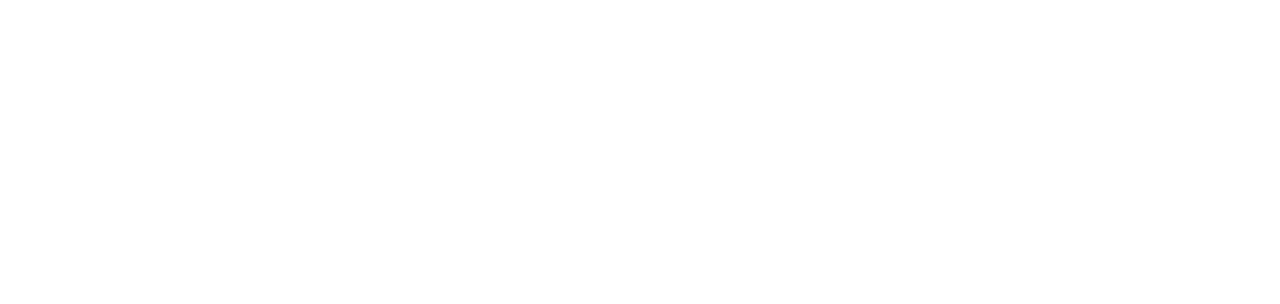
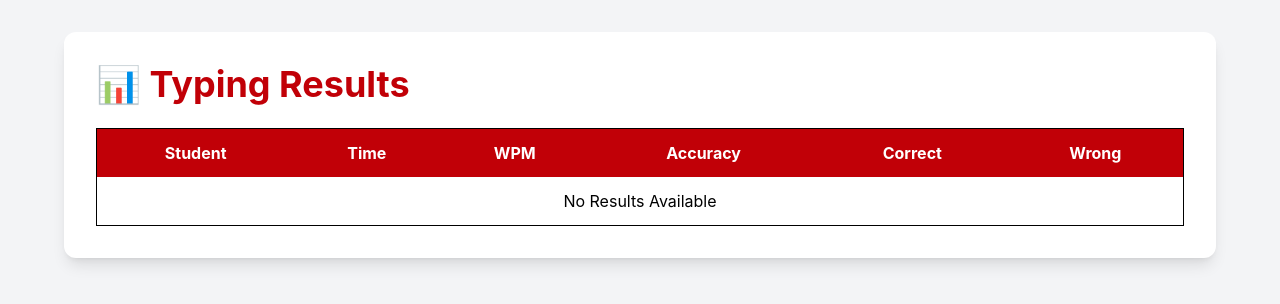
Before and after one commit to hardiksrivastava842-sketch/generation-next-foundation, a React (Vite) app: page /typing-results in a window 1280 px wide. Before the commit this address had no page. Shown: the top 304 px of the page. Built offline with nearby package versions, Linux system fonts and the light colour scheme.

Commit message:
Version 2.1 - Added Typing Results page and Dashboard updates

```diff
--- a/src/App.jsx
+++ b/src/App.jsx
@@ -8,6 +8,7 @@
 import StudentDetails from "./pages/StudentDetails";
 import SearchStudent from "./pages/SearchStudent";
 import TypingCourse from "./pages/TypingCourse";
+import TypingResults from "./pages/TypingResults";
 
 function App() {
   return (
@@ -34,7 +35,11 @@
       {/* Search Student */}
       <Route path="/search-student" element={<SearchStudent />} />
 
+      {/* Typing Course */}
       <Route path="/typing-course" element={<TypingCourse />} />
+
+     {/* Typing Results */}
+      <Route path="/typing-results" element={<TypingResults />} />
 
 
 
--- a/src/pages/Dashboard.jsx
+++ b/src/pages/Dashboard.jsx
@@ -121,11 +121,15 @@
               ⌨️ Typing Course
             </button>
            </Link>
-          <button
-
+          <button>
+           <Link to="/typing-results">
+           <button className="bg-indigo-600 hover:bg-indigo-700 text-white px-6 py-3 rounded-lg font-semibold transition">
+           📊 Typing Results
+           </button>
+           </Link>
             onClick={handleLogout}
             className="bg-red-600 hover:bg-red-700 text-white px-6 py-3 rounded-lg font-semibold transition"
-          >
+
             🚪 Logout
           </button>
 
--- /dev/null
+++ b/src/pages/TypingResults.jsx
@@ -0,0 +1,38 @@
+function TypingResults() {
+  return (
+    <div className="min-h-screen bg-gray-100 p-8">
+      <div className="max-w-6xl mx-auto bg-white shadow-lg rounded-xl p-8">
+
+        <h1 className="text-4xl font-bold text-red-700 mb-6">
+          📊 Typing Results
+        </h1>
+
+        <table className="w-full border">
+
+          <thead className="bg-red-700 text-white">
+            <tr>
+              <th className="p-3">Student</th>
+              <th className="p-3">Time</th>
+              <th className="p-3">WPM</th>
+              <th className="p-3">Accuracy</th>
+              <th className="p-3">Correct</th>
+              <th className="p-3">Wrong</th>
+            </tr>
+          </thead>
+
+          <tbody>
+            <tr>
+              <td className="p-3 text-center" colSpan="6">
+                No Results Available
+              </td>
+            </tr>
+          </tbody>
+
+        </table>
+
+      </div>
+    </div>
+  );
+}
+
+export default TypingResults;
```
